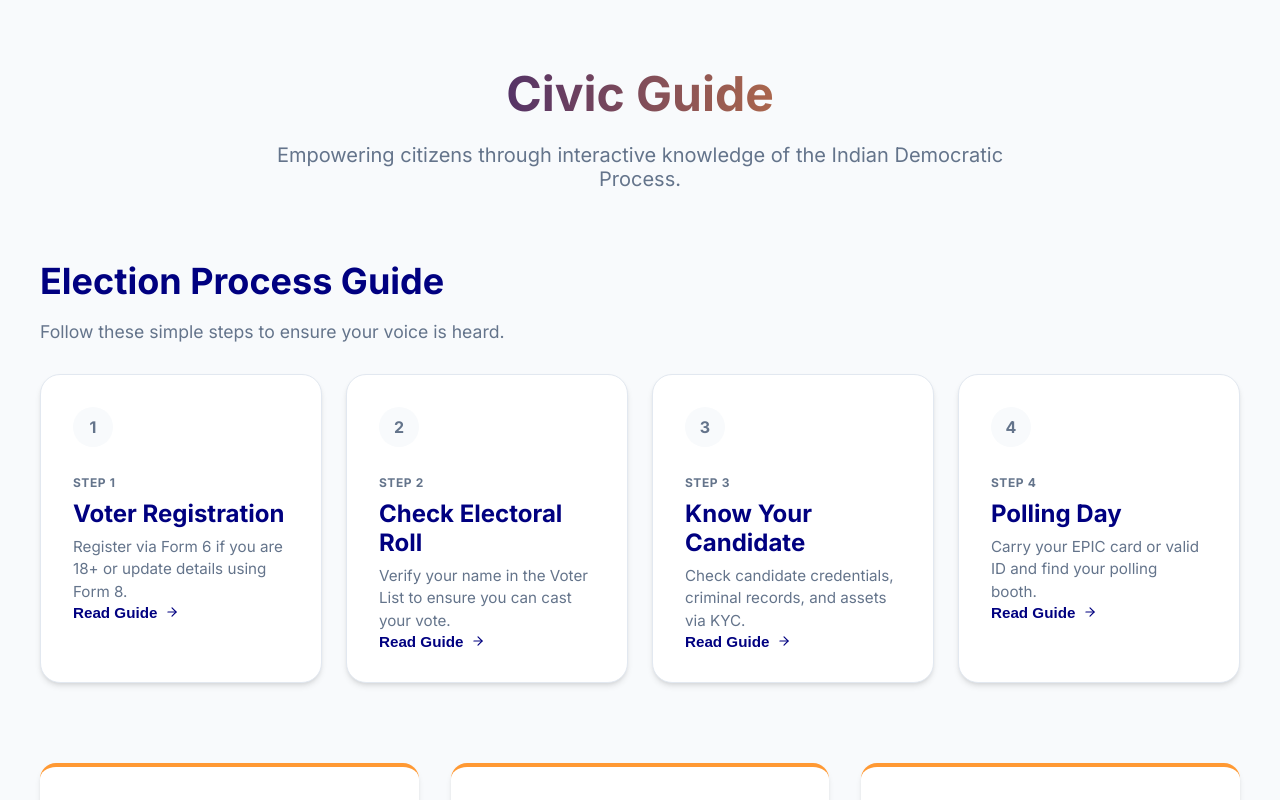
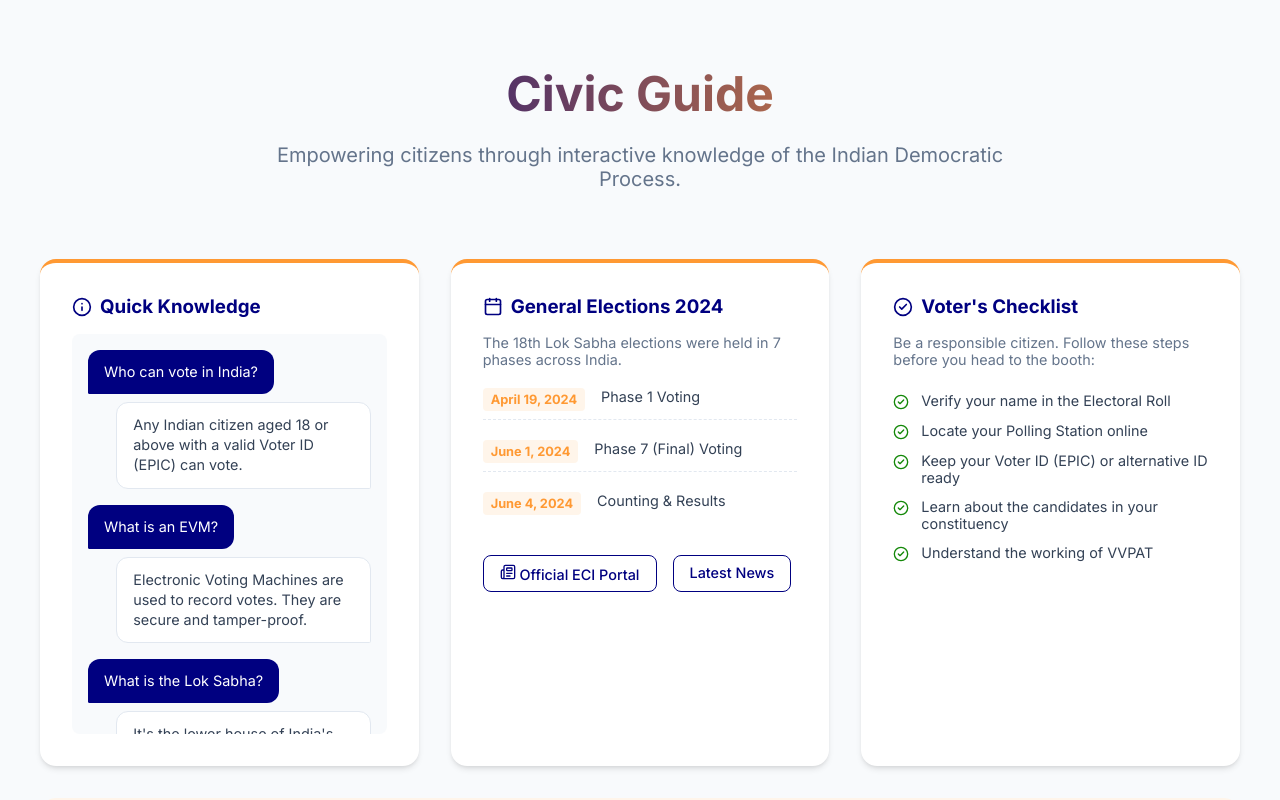
Before and after one commit to Vaishali-Premani/Election-Process-Assistant, a React (Vite) app: page / in a window 1280 px wide. Built offline with nearby package versions, Linux system fonts and the light colour scheme.

Commit message:
Revert "feat: add Election Process Guide and interactive modals"
This reverts commit 6bbdb1078544d2f4015bb74c1114bb755d231810.

```diff
--- a/src/App.css
+++ b/src/App.css
@@ -331,251 +331,6 @@
   }
 }
 
-/* Election Process Guide Section */
-.process-guide-section {
-  width: 100%;
-  max-width: 1200px;
-  margin-bottom: 2rem;
-}
-
-.section-header {
-  margin-bottom: 2rem;
-}
-
-.section-header h2 {
-  font-size: 2.25rem;
-  color: var(--navy);
-  margin-bottom: 0.5rem;
-}
-
-.section-header p {
-  color: var(--text-muted);
-  font-size: 1.1rem;
-}
-
-.process-steps-grid {
-  display: grid;
-  grid-template-columns: repeat(auto-fit, minmax(260px, 1fr));
-  gap: 1.5rem;
-}
-
-.process-card {
-  background: white;
-  padding: 2rem;
-  border-radius: 1.25rem;
-  box-shadow: var(--shadow-md);
-  border: 1px solid var(--border-light);
-  transition: all 0.3s ease;
-  position: relative;
-  display: flex;
-  flex-direction: column;
-  gap: 1.5rem;
-}
-
-.process-card:hover {
-  transform: translateY(-5px);
-  box-shadow: var(--shadow-lg);
-  border-color: var(--saffron);
-}
-
-.step-indicator {
-  width: 40px;
-  height: 40px;
-  background: var(--bg-main);
-  border-radius: 50%;
-  display: flex;
-  align-items: center;
-  justify-content: center;
-  font-weight: 700;
-  color: var(--text-muted);
-}
-
-.process-card:hover .step-indicator {
-  background: var(--navy);
-  color: white;
-}
-
-.step-label {
-  font-size: 0.75rem;
-  font-weight: 700;
-  color: var(--text-muted);
-  letter-spacing: 0.05em;
-  text-transform: uppercase;
-}
-
-.process-card h3 {
-  font-size: 1.5rem;
-  margin: 0.5rem 0;
-  color: var(--navy);
-}
-
-.process-card p {
-  font-size: 0.95rem;
-  color: var(--text-muted);
-  line-height: 1.5;
-  margin: 0;
-}
-
-.read-guide-link {
-  background: none;
-  border: none;
-  color: var(--navy);
-  font-weight: 600;
-  display: flex;
-  align-items: center;
-  gap: 0.5rem;
-  cursor: pointer;
-  padding: 0;
-  margin-top: auto;
-  font-size: 0.95rem;
-  transition: color 0.2s;
-}
-
-.read-guide-link:hover {
-  color: var(--saffron);
-}
-
-/* Guide Modal Styles */
-.modal-overlay {
-  position: fixed;
-  inset: 0;
-  background: rgba(15, 23, 42, 0.4);
-  backdrop-filter: blur(4px);
-  display: flex;
-  align-items: center;
-  justify-content: center;
-  z-index: 1000;
-  padding: 1.5rem;
-}
-
-.modal-content {
-  background: white;
-  width: 100%;
-  max-width: 600px;
-  border-radius: 1.5rem;
-  box-shadow: var(--shadow-lg);
-  position: relative;
-  padding: 2.5rem;
-  display: flex;
-  flex-direction: column;
-  gap: 2rem;
-}
-
-.close-btn {
-  position: absolute;
-  top: 1.5rem;
-  right: 1.5rem;
-  background: var(--bg-main);
-  border: none;
-  width: 32px;
-  height: 32px;
-  border-radius: 50%;
-  display: flex;
-  align-items: center;
-  justify-content: center;
-  cursor: pointer;
-  color: var(--text-muted);
-  transition: all 0.2s;
-}
-
-.close-btn:hover {
-  background: var(--border-light);
-  color: var(--navy);
-}
-
-.modal-header .phase-label {
-  font-size: 0.8rem;
-  font-weight: 800;
-  color: var(--navy);
-  letter-spacing: 0.05em;
-}
-
-.priority-tag {
-  background: #FEF2F2;
-  color: #DC2626;
-  font-size: 0.7rem;
-  font-weight: 700;
-  padding: 0.25rem 0.75rem;
-  border-radius: 2rem;
-  margin-left: 1rem;
-}
-
-.modal-header h2 {
-  font-size: 2.25rem;
-  margin: 0.5rem 0 0 0;
-  color: var(--navy);
-}
-
-.modal-body .description {
-  font-size: 1.1rem;
-  line-height: 1.6;
-  color: var(--text-main);
-  margin-bottom: 2rem;
-}
-
-.resource-grid {
-  display: grid;
-  grid-template-columns: 1fr 1fr;
-  gap: 1.5rem;
-}
-
-.resource-box {
-  background: var(--bg-main);
-  padding: 1.5rem;
-  border-radius: 1rem;
-  border: 1px solid var(--border-light);
-}
-
-.resource-box h4 {
-  font-size: 0.9rem;
-  margin-bottom: 0.5rem;
-  color: var(--text-heading);
-}
-
-.resource-box p {
-  font-size: 0.9rem;
-  color: var(--text-muted);
-  margin: 0;
-  line-height: 1.4;
-}
-
-.continue-btn {
-  width: 100%;
-  background: #2563EB;
-  color: white;
-  border: none;
-  padding: 1.25rem;
-  border-radius: 1rem;
-  font-size: 1.1rem;
-  font-weight: 700;
-  cursor: pointer;
-  transition: all 0.2s;
-  box-shadow: 0 4px 12px rgba(37, 99, 235, 0.2);
-}
-
-.continue-btn:hover {
-  background: #1D4ED8;
-  transform: translateY(-2px);
-  box-shadow: 0 6px 16px rgba(37, 99, 235, 0.3);
-}
-
-.header-top {
-  display: flex;
-  align-items: center;
-}
-
-@media (max-width: 640px) {
-  .resource-grid {
-    grid-template-columns: 1fr;
-  }
-  .modal-content {
-    padding: 1.5rem;
-  }
-  .modal-header h2 {
-    font-size: 1.75rem;
-  }
-}
-
 
 .hero-section {
   text-align: center;
--- a/src/App.jsx
+++ b/src/App.jsx
@@ -1,101 +1,9 @@
 import { useState, useRef, useEffect } from 'react';
-import { Bot, User, CheckCircle2, Circle, Send, Info, Calendar, Newspaper, ArrowRight, UserPlus, Search, Users, Vote, X, ExternalLink } from 'lucide-react';
+import { Bot, User, CheckCircle2, Circle, Send, Info, Calendar, Newspaper, ArrowRight } from 'lucide-react';
 import { GoogleGenerativeAI } from '@google/generative-ai';
 import './App.css';
 
-// --- Data ---
-
-const PROCESS_STEPS = [
-  {
-    id: 1,
-    phase: "PHASE 01",
-    title: "Voter Registration",
-    icon: <UserPlus size={24} />,
-    summary: "Register via Form 6 if you are 18+ or update details using Form 8.",
-    details: "Indian citizens can register online via the NVSP portal or Voter Helpline App. You need a passport-sized photo, age proof, and residence proof. First-time voters should use Form 6, while those needing corrections use Form 8.",
-    keyResource: "Official guidance for voter registration.",
-    recommendedAction: "Complete this step before next deadline.",
-    highPriority: true
-  },
-  {
-    id: 2,
-    phase: "PHASE 02",
-    title: "Check Electoral Roll",
-    icon: <Search size={24} />,
-    summary: "Verify your name in the Voter List to ensure you can cast your vote.",
-    details: "Even if you have an EPIC card, your name must be in the current Electoral Roll. You can check this on the ECI website or via the Voter Helpline App using your EPIC number or personal details.",
-    keyResource: "Official guidance for check electoral roll.",
-    recommendedAction: "Complete this step before next deadline.",
-    highPriority: false
-  },
-  {
-    id: 3,
-    phase: "PHASE 03",
-    title: "Know Your Candidate",
-    icon: <Users size={24} />,
-    summary: "Check candidate credentials, criminal records, and assets via KYC.",
-    details: "The Election Commission of India provides the \"Know Your Candidate\" (KYC) app where you can view affidavits filed by candidates, including their education, assets, and any criminal history.",
-    keyResource: "Official guidance for know your candidate.",
-    recommendedAction: "Complete this step before next deadline.",
-    highPriority: false
-  },
-  {
-    id: 4,
-    phase: "PHASE 04",
-    title: "Polling Day",
-    icon: <Vote size={24} />,
-    summary: "Carry your EPIC card or valid ID and find your polling booth.",
-    details: "On election day, identify your designated polling station. If you don't have an EPIC card, you can use any of the 12 alternative photo identity documents approved by the ECI, such as Aadhaar, PAN, or Passport.",
-    keyResource: "Official guidance for polling day.",
-    recommendedAction: "Complete this step before next deadline.",
-    highPriority: false
-  }
-];
-
 // --- Components ---
-
-const GuideModal = ({ step, onClose, onNext }) => {
-  if (!step) return null;
-
-  return (
-    <div className="modal-overlay" onClick={onClose}>
-      <div className="modal-content animate-fade-in" onClick={e => e.stopPropagation()}>
-        <button className="close-btn" onClick={onClose} aria-label="Close">
-          <X size={20} />
-        </button>
-
-        <div className="modal-header">
-          <div className="header-top">
-            <span className="phase-label">{step.phase}</span>
-            {step.highPriority && <span className="priority-tag">HIGH PRIORITY</span>}
-          </div>
-          <h2>{step.title}</h2>
-        </div>
-
-        <div className="modal-body">
-          <p className="description">{step.details}</p>
-
-          <div className="resource-grid">
-            <div className="resource-box">
-              <h4>Key Resource</h4>
-              <p>{step.keyResource}</p>
-            </div>
-            <div className="resource-box">
-              <h4>Recommended Action</h4>
-              <p>{step.recommendedAction}</p>
-            </div>
-          </div>
-        </div>
-
-        <div className="modal-footer">
-          <button className="continue-btn" onClick={() => onNext(step.id)}>
-            {step.id === 4 ? "Finish Guide" : "Continue to Next Step"}
-          </button>
-        </div>
-      </div>
-    </div>
-  );
-};
 
 const Sidebar = ({ topics, currentTopicId }) => (
   <aside className="sidebar">
@@ -132,7 +40,6 @@ const Sidebar = ({ topics, currentTopicId }) => (
 
 const HomePage = ({ onStart }) => {
   const [knowledgeLevel, setKnowledgeLevel] = useState('beginner');
-  const [activeStep, setActiveStep] = useState(null);
 
   const staticKnowledge = [
     { q: "Who can vote in India?", a: "Any Indian citizen aged 18 or above with a valid Voter ID (EPIC) can vote." },
@@ -157,44 +64,11 @@ const HomePage = ({ onStart }) => {
     "Understand the working of VVPAT"
   ];
 
-  const handleNextStep = (currentId) => {
-    if (currentId < 4) {
-      setActiveStep(PROCESS_STEPS.find(s => s.id === currentId + 1));
-    } else {
-      setActiveStep(null);
-    }
-  };
-
   return (
     <div className="home-page animate-fade-in">
       <section className="hero-section">
         <h1>Civic Guide</h1>
         <p>Empowering citizens through interactive knowledge of the Indian Democratic Process.</p>
-      </section>
-
-      <section className="process-guide-section">
-        <div className="section-header">
-          <h2>Election Process Guide</h2>
-          <p>Follow these simple steps to ensure your voice is heard.</p>
-        </div>
-
-        <div className="process-steps-grid">
-          {PROCESS_STEPS.map(step => (
-            <div key={step.id} className="process-card">
-              <div className="step-indicator">
-                <div className="step-number">{step.id}</div>
-              </div>
-              <div className="process-card-content">
-                <span className="step-label">STEP {step.id}</span>
-                <h3>{step.title}</h3>
-                <p>{step.summary}</p>
-                <button className="read-guide-link" onClick={() => setActiveStep(step)}>
-                  Read Guide <ArrowRight size={14} />
-                </button>
-              </div>
-            </div>
-          ))}
-        </div>
       </section>
 
       <div className="home-grid">
@@ -280,12 +154,6 @@ const HomePage = ({ onStart }) => {
           </div>
         </div>
       </div>
-
-      <GuideModal
-        step={activeStep}
-        onClose={() => setActiveStep(null)}
-        onNext={handleNextStep}
-      />
     </div>
   );
 };
```
Also changed, not shown: 1 other file (tests, documents, lock files or other folders).
